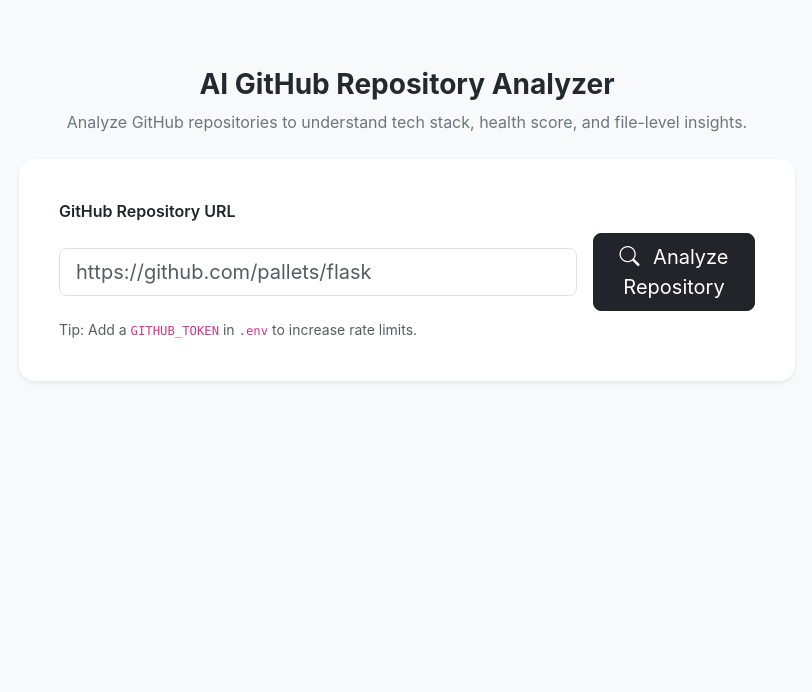
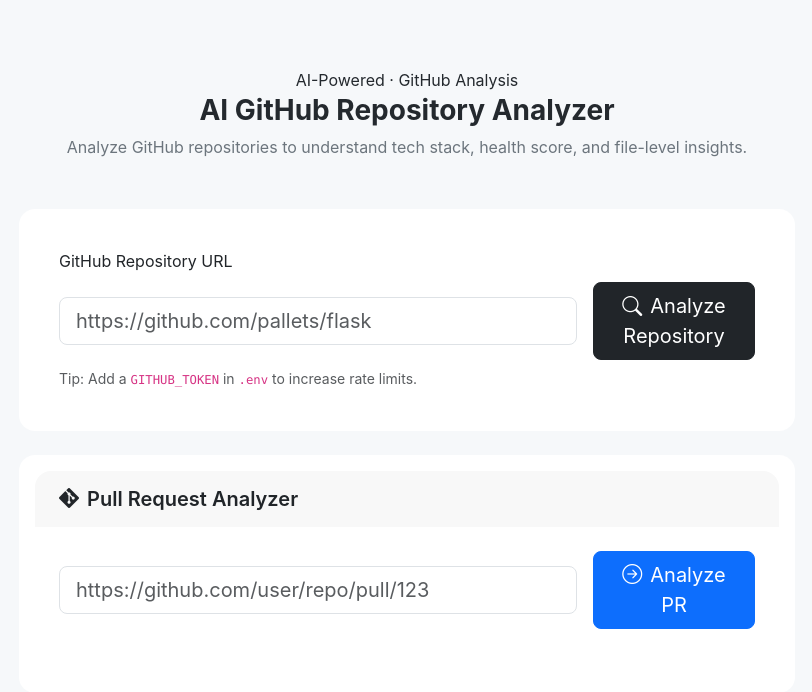
Before and after one commit to Manyakakkar04/ai-github-repo-analyzer, a Flask app: page / in a window 1280 px wide. Shown: the top 692 px of the page, without its empty margins (233-1045 px from the left). Run offline with Flask 3, Linux system fonts and the light colour scheme.

Commit message:
Improved UI

```diff
--- a/templates/index.html
+++ b/templates/index.html
@@ -7,30 +7,28 @@
 
 <link href="https://cdn.jsdelivr.net/npm/bootstrap@5.3.3/dist/css/bootstrap.min.css" rel="stylesheet">
 <link href="https://cdn.jsdelivr.net/npm/bootstrap-icons@1.11.3/font/bootstrap-icons.min.css" rel="stylesheet">
-
 <link rel="stylesheet" href="{{ url_for('static', filename='style.css') }}">
 </head>
 
-<body class="bg-light">
-
+<body>
 <div class="container py-5">
 
-<header class="text-center mb-4">
+  <!-- ── Header ── -->
+  <header class="text-center mb-5">
+    <span class="header-eyebrow">AI-Powered · GitHub Analysis</span>
     <h1 class="fw-bold mb-2">AI GitHub Repository Analyzer</h1>
-<p class="text-secondary">
+    <p class="text-secondary mb-0">
       Analyze GitHub repositories to understand tech stack, health score, and file-level insights.
     </p>
+    <div class="divider-line"></div>
   </header>
 
-
-<!-- ================= REPO ANALYZER ================= -->
-
-  <!-- Search Section -->
+  <!-- ── Repo Analyzer: Search ── -->
   <section class="mb-4">
-    <div class="card shadow-sm border-0 rounded-4">
+    <div class="card border-0 rounded-4">
       <div class="card-body p-4">
         <form id="analyze-form">
-                <label for="repo-url" class="form-label fw-semibold">GitHub Repository URL</label>
+          <label for="repo-url" class="form-label mb-2">GitHub Repository URL</label>
           <div class="row g-3 align-items-center">
             <div class="col-12 col-lg-9">
               <input
@@ -44,8 +42,7 @@
             </div>
             <div class="col-12 col-lg-3 d-grid">
               <button type="submit" id="analyze-btn" class="btn btn-dark btn-lg">
-                            <i class="bi bi-search me-2"></i>
-                            Analyze Repository
+                <i class="bi bi-search me-2"></i>Analyze Repository
               </button>
             </div>
           </div>
@@ -57,28 +54,28 @@
     </div>
   </section>
 
-<!-- Loading / Error -->
+  <!-- ── Loading / Error ── -->
   <div id="loading" class="text-center py-3 hidden">
     <div class="d-inline-flex align-items-center gap-2">
-        <div class="spinner-border spinner-border-sm text-primary" role="status" aria-hidden="true"></div>
+      <div class="spinner-border spinner-border-sm" role="status" aria-hidden="true"></div>
       <span class="text-secondary">Fetching repository data...</span>
     </div>
   </div>
 
   <div id="error" class="alert alert-danger shadow-sm hidden" role="alert"></div>
 
-<!-- Results Dashboard -->
+  <!-- ── Results Dashboard ── -->
   <div id="results" class="hidden">
     <div class="row g-4">
+
       <!-- Repository Overview -->
       <div class="col-12">
-            <div class="card shadow-sm border-0 rounded-4">
-                <div class="card-header bg-white border-0 rounded-top-4 py-3 px-4">
-                    <div class="d-flex align-items-center justify-content-between">
+        <div class="card border-0 rounded-4">
+          <div class="card-header border-0 rounded-top-4 py-3 px-4">
+            <div class="d-flex align-items-center justify-content-between w-100">
               <h2 class="h5 mb-0 fw-semibold">Repository Overview</h2>
               <span class="badge text-bg-light border">
-                            <i class="bi bi-github me-1"></i>
-                            GitHub
+                <i class="bi bi-github me-1"></i>GitHub
               </span>
             </div>
           </div>
@@ -90,8 +87,8 @@
 
       <!-- Tech Stack -->
       <div class="col-12 col-lg-6">
-            <div class="card shadow-sm border-0 rounded-4 h-100">
-                <div class="card-header bg-white border-0 rounded-top-4 py-3 px-4">
+        <div class="card border-0 rounded-4 h-100">
+          <div class="card-header border-0 rounded-top-4 py-3 px-4">
             <h2 class="h5 mb-0 fw-semibold">Tech Stack</h2>
           </div>
           <div class="card-body px-4 pb-4">
@@ -102,138 +99,8 @@
 
       <!-- Health Score -->
       <div class="col-12 col-lg-6">
-            <div class="card shadow-sm border-0 rounded-4 h-100">
-                <div class="card-header bg-white border-0 rounded-top-4 py-3 px-4">
-                    <h2 class="h5 mb-0 fw-semibold">Repository Health Score</h2>
-                </div>
-                <div class="card-body px-4 pb-4">
-                    <div id="health-score"></div>
-                    <div id="health-suggestions" class="mt-3"></div>
-                </div>
-            </div>
-        </div>
- <!-- File Analysis -->
- <div class="col-12">
-    <div class="card shadow-sm border-0 rounded-4">
-        <div class="card-header bg-white border-0 rounded-top-4 py-3 px-4">
-            <h2 class="h5 mb-0 fw-semibold">File Analysis</h2>
-        </div>
-        <div class="card-body px-4 pb-4">
-            <div class="row g-3 align-items-end">
-                <div class="col-12 col-lg-6">
-                    <label for="file-select" class="form-label fw-semibold">Select a file</label>
-                    <select id="file-select" class="form-select" disabled>
-                        <option value="">-- Select a file --</option>
-                    </select>
-                </div>
-                <div class="col-12 col-lg-6">
-                    <div class="text-secondary small">
-                        Choose a file to see explanation and suggestions (debug prints, secrets, missing try/catch, large files).
-                    </div>
-                </div>
-            </div>
-
-            <div class="mt-4">
-                <div id="file-analysis" class="card border-0 shadow-sm rounded-4 hidden">
-                    <div class="card-body p-4" id="file-analysis-body">
-                        <!-- content injected by JS into #file-analysis -->
-                    </div>
-                </div>
-            </div>
-
-        </div>
-    </div>
-</div>
-
-
-<!-- ================= PR ANALYZER ================= -->
-
-<section class="mb-4">
-
-<div class="card shadow-sm border-0 rounded-4">
-
-<div class="card-body p-4">
-
-<h5 class="fw-semibold mb-3">
-<i class="bi bi-git me-2"></i>
-Pull Request Analyzer
-</h5>
-
-<form id="pr-form">
-
-<div class="row g-3">
-
-<div class="col-lg-9">
-<input
-type="text"
-id="pr-url"
-class="form-control form-control-lg"
-placeholder="https://github.com/user/repo/pull/123"
-required>
-</div>
-
-<div class="col-lg-3 d-grid">
-<button type="submit" class="btn btn-primary btn-lg">
-Analyze PR
-</button>
-</div>
-
-</div>
-
-</form>
-
-<div id="pr-result" class="mt-4"></div>
-
-</div>
-</div>
-
-</section>
-
-
-<div id="loading" class="text-center py-3 d-none">
-<div class="spinner-border text-primary"></div>
-</div>
-
-<div id="error" class="alert alert-danger d-none"></div>
-
-
-<!-- RESULTS -->
-
-<div id="results" class="d-none">
-
-<div class="row g-4">
-
-
-<div class="col-12">
-<div class="card shadow-sm border-0 rounded-4">
-<div class="card-header bg-white border-0">
-<h5 class="mb-0">Repository Overview</h5>
-</div>
-
-<div class="card-body">
-<div id="repo-overview"></div>
-</div>
-</div>
-</div>
-
-
-<div class="col-lg-6">
-<div class="card shadow-sm border-0 rounded-4">
-<div class="card-header bg-white border-0">
-<h5 class="mb-0">Tech Stack</h5>
-</div>
-
-<div class="card-body">
-<div id="tech-stack"></div>
-</div>
-</div>
-</div>
-
-
-                <!-- Health Score -->
-                <div class="col-12 col-lg-6">
-                    <div class="card shadow-sm border-0 rounded-4 h-100">
-                        <div class="card-header bg-white border-0 rounded-top-4 py-3 px-4">
+        <div class="card border-0 rounded-4 h-100">
+          <div class="card-header border-0 rounded-top-4 py-3 px-4">
             <h2 class="h5 mb-0 fw-semibold">Repository Health Score</h2>
           </div>
           <div class="card-body px-4 pb-4">
@@ -243,28 +110,83 @@
         </div>
       </div>
 
-
-
-
+      <!-- File Analysis -->
+      <div class="col-12">
+        <div class="card border-0 rounded-4">
+          <div class="card-header border-0 rounded-top-4 py-3 px-4">
+            <h2 class="h5 mb-0 fw-semibold">File Analysis</h2>
+          </div>
+          <div class="card-body px-4 pb-4">
+            <div class="row g-3 align-items-end">
+              <div class="col-12 col-lg-6">
+                <label for="file-select" class="form-label">Select a file</label>
+                <select id="file-select" class="form-select" disabled>
+                  <option value="">-- Select a file --</option>
+                </select>
+              </div>
+              <div class="col-12 col-lg-6">
+                <p class="text-secondary small mb-0">
+                  Choose a file to see explanation and suggestions — debug prints, secrets, missing try/catch, large files.
+                </p>
               </div>
             </div>
 
+            <div class="mt-4">
+              <div id="file-analysis" class="card border-0 rounded-4 hidden">
+                <div class="card-body p-4" id="file-analysis-body"></div>
+              </div>
+            </div>
+          </div>
+        </div>
       </div>
 
+    </div><!-- /row -->
+  </div><!-- /results -->
+
+  <!-- ── PR Analyzer ── -->
+  <section class="mt-4 mb-4">
+    <div class="card border-0 rounded-4">
+      <div class="card-header border-0 rounded-top-4 py-3 px-4">
+        <h2 class="h5 mb-0 fw-semibold">
+          <i class="bi bi-git me-2"></i>Pull Request Analyzer
+        </h2>
+      </div>
+      <div class="card-body p-4">
+        <form id="pr-form">
+          <div class="row g-3 align-items-center">
+            <div class="col-12 col-lg-9">
+              <input
+                type="text"
+                id="pr-url"
+                class="form-control form-control-lg"
+                placeholder="https://github.com/user/repo/pull/123"
+                required
+              >
+            </div>
+            <div class="col-12 col-lg-3 d-grid">
+              <button type="submit" class="btn btn-primary btn-lg">
+                <i class="bi bi-arrow-right-circle me-2"></i>Analyze PR
+              </button>
+            </div>
+          </div>
+        </form>
+        <div id="pr-result" class="mt-4"></div>
+      </div>
+    </div>
+  </section>
+
+</div><!-- /container -->
 
 <script>
 
-let currentData = null
+let currentData = null;
 
-
-/* ================= REPO ANALYZER ================= */
-
-
+/* ── Repo Analyzer ── */
 document.getElementById("analyze-form").addEventListener("submit", async (e) => {
   e.preventDefault();
-            const url = document.getElementById("repo-url").value.trim();
+  const url     = document.getElementById("repo-url").value.trim();
   const loading = document.getElementById("loading");
-            const error = document.getElementById("error");
+  const error   = document.getElementById("error");
   const results = document.getElementById("results");
 
   error.classList.add("hidden");
@@ -272,16 +194,13 @@
   loading.classList.remove("hidden");
 
   try {
-                const res = await fetch("/analyze", {
+    const res  = await fetch("/analyze", {
       method: "POST",
       headers: { "Content-Type": "application/json" },
       body: JSON.stringify({ url }),
     });
     const data = await res.json();
-
-                if (!res.ok) {
-                    throw new Error(data.error || "Analysis failed");
-                }
+    if (!res.ok) throw new Error(data.error || "Analysis failed");
 
     currentData = data;
     displayResults(data);
@@ -293,7 +212,7 @@
     loading.classList.add("hidden");
   }
 });
-        //
+
 function displayResults(data) {
   const ri = data.repo_info;
   document.getElementById("repo-overview").innerHTML = `
@@ -305,55 +224,55 @@
         </div>
         <div class="d-flex flex-wrap gap-2">
           <span class="badge text-bg-light border">
-                                <i class="bi bi-star-fill text-warning me-1"></i>
-                                ${ri.stars} Stars
+            <i class="bi bi-star-fill text-warning me-1"></i>${ri.stars} Stars
           </span>
           <span class="badge text-bg-light border">
-                                <i class="bi bi-diagram-2 me-1"></i>
-                                ${ri.forks} Forks
+            <i class="bi bi-diagram-2 me-1"></i>${ri.forks} Forks
           </span>
           <span class="badge text-bg-light border">
-                                <i class="bi bi-code-slash me-1"></i>
-                                ${escapeHtml(ri.language || "Unknown")}
+            <i class="bi bi-code-slash me-1"></i>${escapeHtml(ri.language || "Unknown")}
           </span>
         </div>
       </div>
-                    <div class="text-secondary">
-                        ${escapeHtml(ri.description || "No description")}
-                    </div>
+      <div class="text-secondary">${escapeHtml(ri.description || "No description")}</div>
     </div>
   `;
 
   document.getElementById("tech-stack").innerHTML = data.tech_stack
-                .map((t) => `<span class="badge text-bg-light border rounded-pill px-3 py-2"><i class="bi bi-boxes me-1 text-secondary"></i>${escapeHtml(t)}</span>`)
+    .map(t => `<span class="badge text-bg-light border rounded-pill px-3 py-2">
+      <i class="bi bi-boxes me-1 text-secondary"></i>${escapeHtml(t)}
+    </span>`)
     .join("");
 
-            const health = data.health;
-            const score = Number(health.score || 0);
+  const health   = data.health;
+  const score    = Number(health.score || 0);
   const barClass = score >= 75 ? "bg-success" : score >= 50 ? "bg-warning" : "bg-danger";
   document.getElementById("health-score").innerHTML = `
     <div class="d-flex align-items-center justify-content-between mb-2">
       <div class="fw-semibold">Score</div>
       <div class="fw-bold">${score}/100</div>
     </div>
-                <div class="progress" role="progressbar" aria-label="Repository health score" aria-valuenow="${score}" aria-valuemin="0" aria-valuemax="100">
-                    <div class="progress-bar ${barClass}" style="width: ${Math.max(0, Math.min(100, score))}%"></div>
+    <div class="progress" role="progressbar" aria-label="Repository health score"
+         aria-valuenow="${score}" aria-valuemin="0" aria-valuemax="100">
+      <div class="progress-bar ${barClass}" style="width:${Math.max(0,Math.min(100,score))}%"></div>
     </div>
   `;
-            document.getElementById("health-suggestions").innerHTML = (health.suggestions && health.suggestions.length)
-                ? `
-                    <div class="mt-3">
+
+  document.getElementById("health-suggestions").innerHTML =
+    (health.suggestions && health.suggestions.length)
+      ? `<div class="mt-3">
            <div class="fw-semibold mb-2">Suggestions</div>
            <ul class="mb-0">
-                            ${health.suggestions.map((s) => `<li class="text-secondary">${escapeHtml(s)}</li>`).join("")}
+             ${health.suggestions.map(s => `<li class="text-secondary">${escapeHtml(s)}</li>`).join("")}
            </ul>
-                    </div>
-                `
-                : `<div class="mt-3 alert alert-success mb-0"><i class="bi bi-check-circle me-2"></i>All checks passed!</div>`;
+         </div>`
+      : `<div class="mt-3 alert alert-success mb-0">
+           <i class="bi bi-check-circle me-2"></i>All checks passed!
+         </div>`;
 
   const select = document.getElementById("file-select");
   select.innerHTML = '<option value="">-- Select a file --</option>';
-            data.file_list.forEach((f) => {
+  data.file_list.forEach(f => {
     const opt = document.createElement("option");
     opt.value = f.path;
     opt.textContent = f.path;
@@ -363,7 +282,7 @@
   select.onchange = onFileSelect;
   document.getElementById("file-analysis").classList.add("hidden");
 }
-//
+
 async function onFileSelect() {
   const path = document.getElementById("file-select").value;
   if (!path || !currentData) return;
@@ -380,21 +299,18 @@
   analysisEl.classList.remove("hidden");
 
   try {
-                const res = await fetch("/analyze-file", {
+    const res  = await fetch("/analyze-file", {
       method: "POST",
       headers: { "Content-Type": "application/json" },
       body: JSON.stringify({
-                        owner: currentData.owner,
-                        repo: currentData.repo,
+        owner:  currentData.owner,
+        repo:   currentData.repo,
         path,
         branch: currentData.branch,
       }),
     });
     const data = await res.json();
-
-                if (!res.ok) {
-                    throw new Error(data.error || "File analysis failed");
-                }
+    if (!res.ok) throw new Error(data.error || "File analysis failed");
 
     const lineMeta = `${data.line_count}${data.is_large ? " (large file)" : ""}`;
 
@@ -402,12 +318,10 @@
       <div class="card-body p-4">
         <div class="d-flex flex-wrap align-items-center justify-content-between gap-2 mb-3">
           <div class="fw-semibold">
-                                <i class="bi bi-file-earmark-code me-2 text-secondary"></i>
-                                ${escapeHtml(path)}
+            <i class="bi bi-file-earmark-code me-2"></i>${escapeHtml(path)}
           </div>
           <span class="badge text-bg-light border">
-                                <i class="bi bi-list-ol me-1"></i>
-                                ${escapeHtml(lineMeta)}
+            <i class="bi bi-list-ol me-1"></i>${escapeHtml(lineMeta)} lines
           </span>
         </div>
 
@@ -415,13 +329,13 @@
           <div class="col-12 col-lg-6">
             <div class="fw-semibold mb-2">Explanation</div>
             <ul class="mb-0">
-                                    ${(data.explanation || []).map((e) => `<li class="text-secondary">${escapeHtml(e)}</li>`).join("")}
+              ${(data.explanation || []).map(e => `<li class="text-secondary">${escapeHtml(e)}</li>`).join("")}
             </ul>
           </div>
           <div class="col-12 col-lg-6">
             <div class="fw-semibold mb-2">Suggestions</div>
             <ul class="mb-0">
-                                    ${(data.suggestions || []).map((s) => `<li class="text-secondary">${escapeHtml(s)}</li>`).join("")}
+              ${(data.suggestions || []).map(s => `<li class="text-secondary">${escapeHtml(s)}</li>`).join("")}
             </ul>
           </div>
         </div>
@@ -430,27 +344,27 @@
     if (data.debug_prints && data.debug_prints.length > 0) {
       html += `
         <hr class="my-4">
-                        <div class="fw-semibold mb-2"><i class="bi bi-bug me-2 text-secondary"></i>Debug Prints</div>
+        <div class="fw-semibold mb-2"><i class="bi bi-bug me-2"></i>Debug Prints</div>
         <ul class="mb-0">
-                            ${data.debug_prints.map((d) => `<li class="text-secondary">Line ${d.line_num}: <code>${escapeHtml(d.line)}</code></li>`).join("")}
+          ${data.debug_prints.map(d => `<li class="text-secondary">Line ${d.line_num}: <code>${escapeHtml(d.line)}</code></li>`).join("")}
         </ul>
       `;
     }
     if (data.possible_secrets && data.possible_secrets.length > 0) {
       html += `
         <hr class="my-4">
-                        <div class="fw-semibold mb-2"><i class="bi bi-shield-exclamation me-2 text-danger"></i>Possible Secrets</div>
+        <div class="fw-semibold mb-2"><i class="bi bi-shield-exclamation me-2"></i>Possible Secrets</div>
         <ul class="mb-0">
-                            ${data.possible_secrets.map((s) => `<li class="text-secondary">Line ${s.line_num}: <code>${escapeHtml(s.match)}</code></li>`).join("")}
+          ${data.possible_secrets.map(s => `<li class="text-secondary">Line ${s.line_num}: <code>${escapeHtml(s.match)}</code></li>`).join("")}
         </ul>
       `;
     }
     if (data.api_without_try && data.api_without_try.length > 0) {
       html += `
         <hr class="my-4">
-                        <div class="fw-semibold mb-2"><i class="bi bi-exclamation-triangle me-2 text-warning"></i>API Calls Without Try/Catch</div>
+        <div class="fw-semibold mb-2"><i class="bi bi-exclamation-triangle me-2"></i>API Calls Without Try/Catch</div>
         <ul class="mb-0">
-                            ${data.api_without_try.map((a) => `<li class="text-secondary">Line ${a.line_num}: <code>${escapeHtml(a.line)}</code></li>`).join("")}
+          ${data.api_without_try.map(a => `<li class="text-secondary">Line ${a.line_num}: <code>${escapeHtml(a.line)}</code></li>`).join("")}
         </ul>
       `;
     }
@@ -461,49 +375,43 @@
     analysisEl.innerHTML = `
       <div class="card-body p-4">
         <div class="alert alert-danger mb-0">
-                            <i class="bi bi-x-circle me-2"></i>
-                            ${escapeHtml(err.message || "File analysis failed")}
+          <i class="bi bi-x-circle me-2"></i>${escapeHtml(err.message || "File analysis failed")}
         </div>
       </div>
     `;
   }
 }
-        //
 
+/* ── PR Analyzer ── */
+document.getElementById("pr-form").addEventListener("submit", async (e) => {
+  e.preventDefault();
+  const pr_url = document.getElementById("pr-url").value.trim();
+  const result = document.getElementById("pr-result");
 
-/* ================= PR ANALYZER ================= */
+  result.innerHTML = `
+    <div class="d-flex align-items-center gap-2 text-secondary">
+      <div class="spinner-border spinner-border-sm" role="status" aria-hidden="true"></div>
+      <span>Analyzing pull request...</span>
+    </div>
+  `;
 
-document.getElementById("pr-form").addEventListener("submit", async (e)=>{
+  try {
+    const res  = await fetch("/analyze-pr", {
+      method: "POST",
+      headers: { "Content-Type": "application/json" },
+      body: JSON.stringify({ pr_url }),
+    });
+    const data = await res.json();
+    result.innerHTML = `<pre>${JSON.stringify(data, null, 2)}</pre>`;
+  } catch (err) {
+    result.innerHTML = `
+      <div class="alert alert-danger mb-0">
+        <i class="bi bi-x-circle me-2"></i>PR analysis failed
+      </div>
+    `;
+  }
+});
 
-e.preventDefault()
-
-const pr_url=document.getElementById("pr-url").value
-
-try{
-
-const res=await fetch("/analyze-pr",{
-
-method:"POST",
-
-headers:{"Content-Type":"application/json"},
-
-body:JSON.stringify({pr_url})
-
-})
-
-const data=await res.json()
-
-document.getElementById("pr-result").innerHTML=
-
-`<pre>${JSON.stringify(data,null,2)}</pre>`
-
-}catch(err){
-
-document.getElementById("pr-result").innerHTML="PR analysis failed"
-
-}
-
-})
 function escapeHtml(text) {
   const div = document.createElement("div");
   div.textContent = text;
@@ -512,8 +420,6 @@
 
 </script>
 
-
 <script src="https://cdn.jsdelivr.net/npm/bootstrap@5.3.3/dist/js/bootstrap.bundle.min.js"></script>
-
 </body>
 </html>
```
Lines whose indentation alone changed are shown as unchanged.
